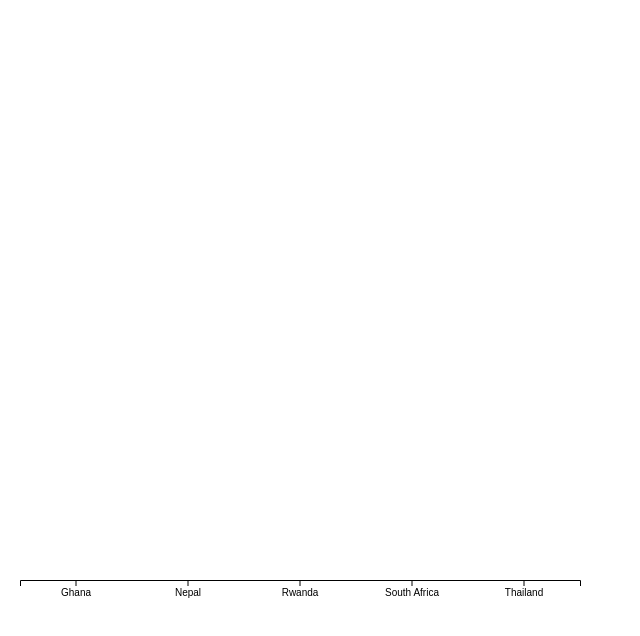
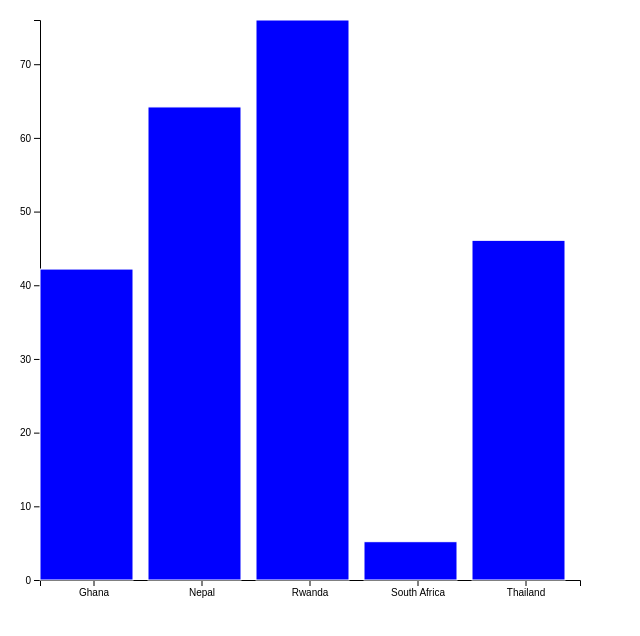
Before and after one commit to justintemps/d3-bar, a website: page index.html in a window 1280 px wide. Shown: the whole page, without its empty margins (0-640 px from the left). Drawn offline with nearby package versions, Linux system fonts and the light colour scheme.

Commit message:
Add yAxis and bars!

```diff
--- a/bar-chart.js
+++ b/bar-chart.js
@@ -5,7 +5,7 @@ const height = 600;
 const margin = {
   top: 20,
   bottom: 20,
-  left: 20,
+  left: 40,
   right: 20
 };
 
@@ -37,17 +37,47 @@ d3.csv('data.csv', (err, res) => {
     return false;
   });
 
+  const yMax = d3.max(data, d => d.total);
+
+  const yScale = d3
+    .scaleLinear()
+    .domain([0, yMax])
+    .range([height - margin.bottom, margin.top]);
+
+  const heightScale = d3
+    .scaleLinear()
+    .domain([0, yMax])
+    .range([0, height - margin.top - margin.bottom]);
+
+  const yAxis = d3.axisLeft().scale(yScale);
+
   const xScale = d3
     .scaleBand()
     .domain(data.map(d => d.country))
     .range([margin.left, width - margin.right]);
 
-  const xAxis = d3
-    .axisBottom()
-    .scale(xScale);
+  const xAxis = d3.axisBottom().scale(xScale);
 
   svg
     .append('g')
     .attr('transform', `translate(${[0, height - margin.bottom]})`)
     .call(xAxis);
+  svg
+    .append('g')
+    .attr('transform', `translate(${[margin.left, 0]})`)
+    .call(yAxis);
+
+  const barWidth = (width - margin.right - margin.left) / data.length;
+
+  const rect = svg
+    .selectAll('rect')
+    .data(data)
+    .enter()
+    .append('rect')
+    .attr('width', barWidth - 15)
+    .attr('height', d => heightScale(d.total))
+    .attr('x', d => xScale(d.country))
+    .attr('y', d => yScale(d.total))
+    .attr('fill', 'blue')
+    .attr('stroke', 'white');
 });
--- a/index.html
+++ b/index.html
@@ -4,16 +4,10 @@
     <meta charset="utf-8">
     <title>D3 Bar Chart</title>
     <script src="https://d3js.org/d3.v4.min.js"></script>
-    <script src="bar-chart.js"></script>
-    <style>
-      body { margin:0;position:fixed;top:0;right:0;bottom:0;left:0; }
-      svg {
-        width: 100%;
-        height: 100%;
-      }
-</style>
+    <link rel="stylesheet" href="styles.css">
   </head>
   <body>
     <svg></svg>
+    <script src="bar-chart.js"></script>
   </body>
 </html>
--- /dev/null
+++ b/styles.css
@@ -0,0 +1,13 @@
+body {
+  margin: 0;
+  position: fixed;
+  top: 0;
+  right: 0;
+  bottom: 0;
+  left: 0;
+}
+
+svg {
+  width: 100%;
+  height: 100%;
+}
```
